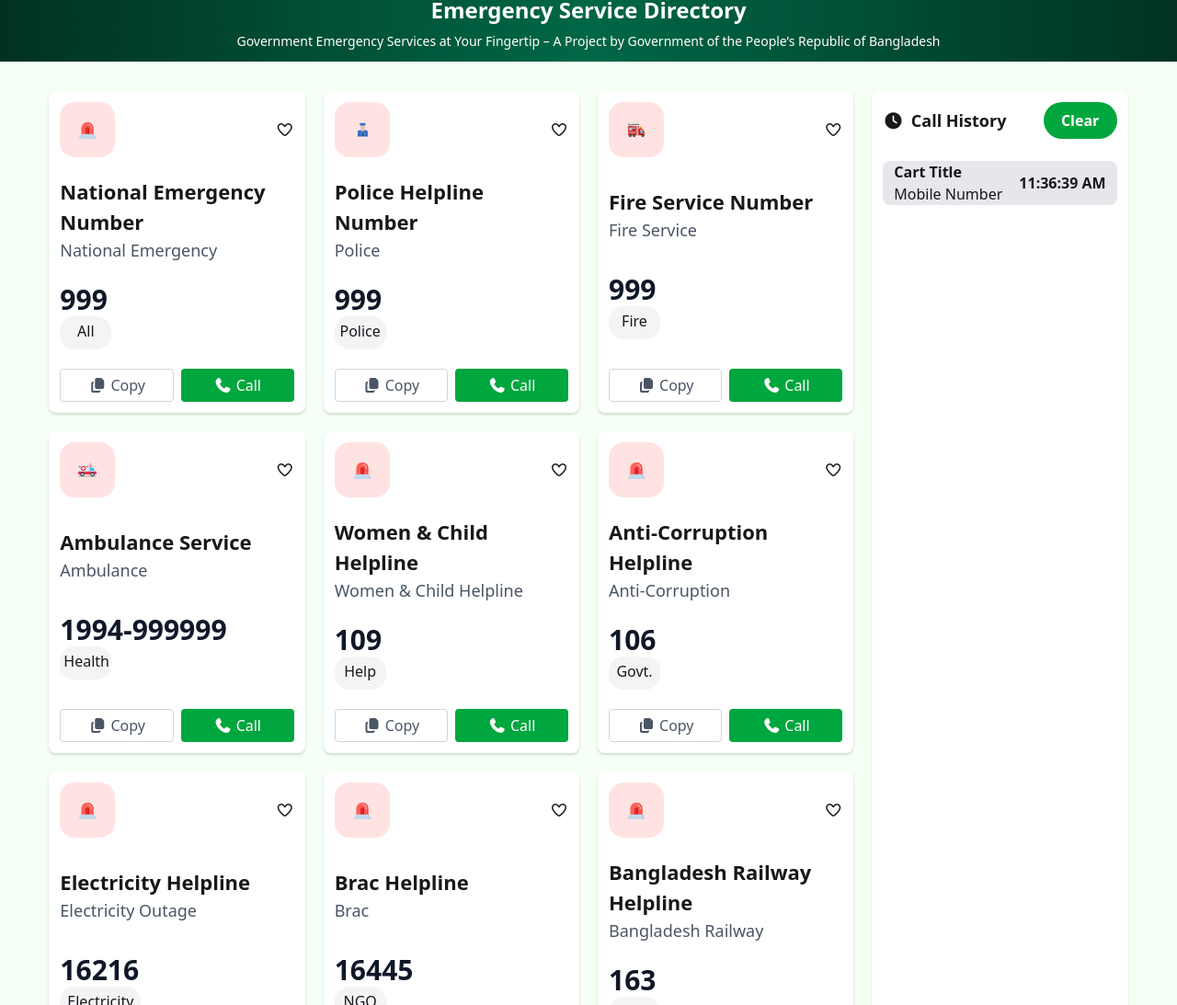
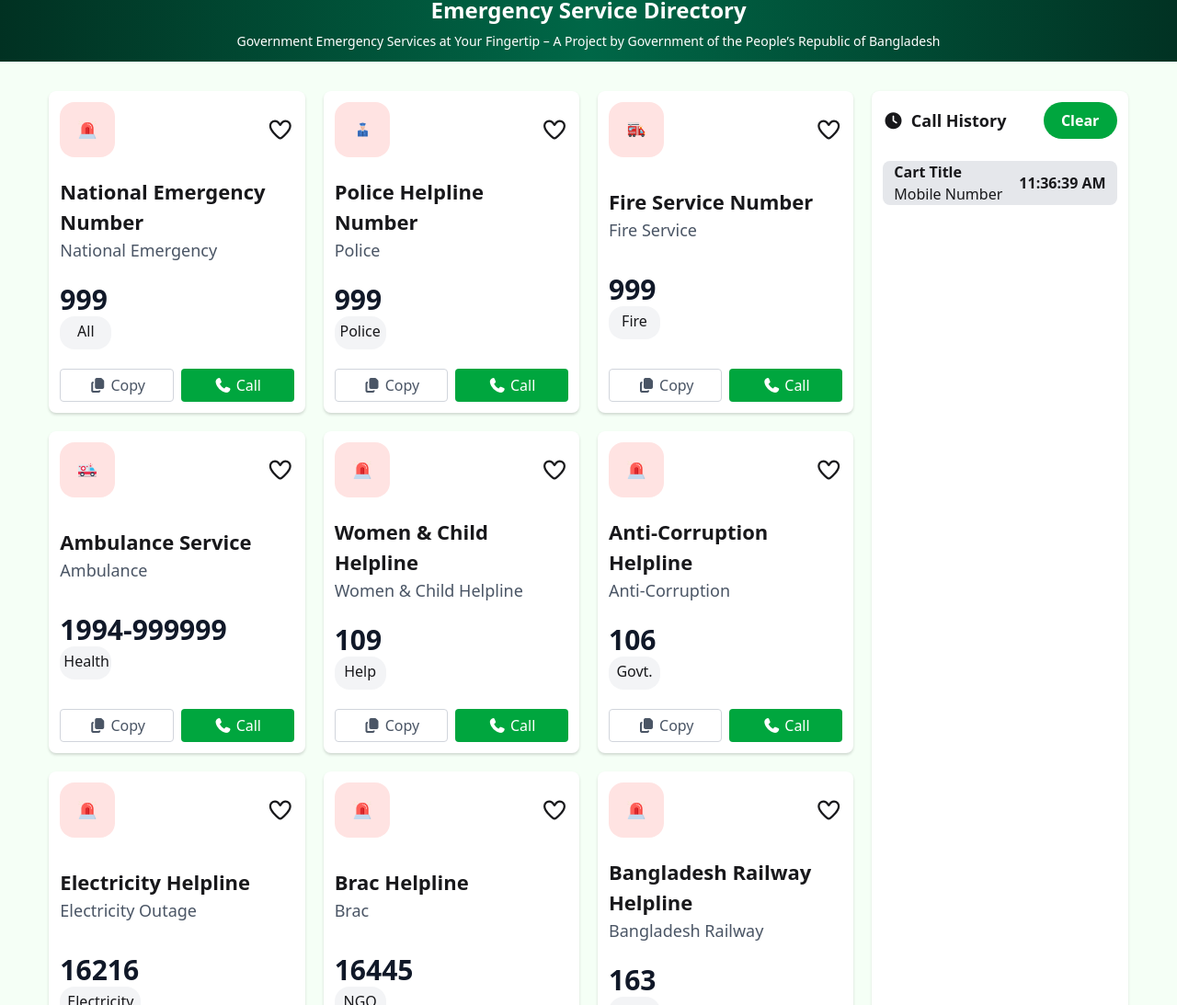
Before and after one commit to SuvroBiswas93/Emergency-hotline-website, a plain HTML site: page index.html in a window 1280 px wide. Shown: the part 177-1270 px from the top of the page at 92% size. Drawn offline with nearby package versions, Linux system fonts and the light colour scheme; a web font is replaced by a local one.

Commit message:
Add classes to heart icon inside card

```diff
--- a/index.html
+++ b/index.html
@@ -55,7 +55,7 @@
                         <div class="w-15 h-15 bg-[#FFE3E2] rounded-[16px] flex justify-center items-center p-1">
                             <img src="./assets/emergency.png" alt="" class="w-5 h-5">
                         </div>
-                        <i class="fa-regular fa-heart"></i>
+                        <i class="fa-regular fa-heart text-2xl cursor-pointer heart-icon"></i>
                     </div>
                     <div class="my-5">
                         <h1 class="hind-madurai font-extrabold text-[22px]">National Emergency Number</h1>
@@ -78,7 +78,7 @@
                         <div class="w-15 h-15 bg-[#FFE3E2] rounded-[16px] flex justify-center items-center p-1">
                             <img src="./assets/police.png" alt="" class="w-5 h-5">
                         </div>
-                        <i class="fa-regular fa-heart"></i>
+                        <i class="fa-regular fa-heart text-2xl cursor-pointer heart-icon"></i>
                     </div>
                     <div class="my-5">
                         <h1 class="hind-madurai font-extrabold text-[22px]">Police Helpline Number</h1>
@@ -101,7 +101,7 @@
                         <div class="w-15 h-15 bg-[#FFE3E2] rounded-[16px] flex justify-center items-center p-1">
                             <img src="./assets/fire-service.png" alt="" class="w-5 h-5">
                         </div>
-                        <i class="fa-regular fa-heart"></i>
+                        <i class="fa-regular fa-heart text-2xl cursor-pointer heart-icon"></i>
                     </div>
                     <div class="my-5">
                         <h1 class="hind-madurai font-extrabold text-[22px]">Fire Service Number</h1>
@@ -124,7 +124,7 @@
                         <div class="w-15 h-15 bg-[#FFE3E2] rounded-[16px] flex justify-center items-center p-1">
                             <img src="./assets/ambulance.png" alt="" class="w-5 h-5">
                         </div>
-                        <i class="fa-regular fa-heart"></i>
+                        <i class="fa-regular fa-heart text-2xl cursor-pointer heart-icon"></i>
                     </div>
                     <div class="my-5">
                         <h1 class="hind-madurai font-extrabold text-[22px]">Ambulance Service</h1>
@@ -147,7 +147,7 @@
                         <div class="w-15 h-15 bg-[#FFE3E2] rounded-[16px] flex justify-center items-center p-1">
                             <img src="./assets/emergency.png" alt="" class="w-5 h-5">
                         </div>
-                        <i class="fa-regular fa-heart"></i>
+                        <i class="fa-regular fa-heart text-2xl cursor-pointer heart-icon"></i>
                     </div>
                     <div class="my-5">
                         <h1 class="hind-madurai font-extrabold text-[22px]">Women & Child Helpline</h1>
@@ -170,7 +170,7 @@
                         <div class="w-15 h-15 bg-[#FFE3E2] rounded-[16px] flex justify-center items-center p-1">
                             <img src="./assets/emergency.png" alt="" class="w-5 h-5">
                         </div>
-                        <i class="fa-regular fa-heart"></i>
+                        <i class="fa-regular fa-heart text-2xl cursor-pointer heart-icon"></i>
                     </div>
                     <div class="my-5">
                         <h1 class="hind-madurai font-extrabold text-[22px]">Anti-Corruption Helpline</h1>
@@ -193,7 +193,7 @@
                         <div class="w-15 h-15 bg-[#FFE3E2] rounded-[16px] flex justify-center items-center p-1">
                             <img src="./assets/emergency.png" alt="" class="w-5 h-5">
                         </div>
-                        <i class="fa-regular fa-heart"></i>
+                        <i class="fa-regular fa-heart text-2xl cursor-pointer heart-icon"></i>
                     </div>
                     <div class="my-5">
                         <h1 class="hind-madurai font-extrabold text-[22px]">Electricity Helpline</h1>
@@ -216,7 +216,7 @@
                         <div class="w-15 h-15 bg-[#FFE3E2] rounded-[16px] flex justify-center items-center p-1">
                             <img src="./assets/emergency.png" alt="" class="w-5 h-5">
                         </div>
-                        <i class="fa-regular fa-heart"></i>
+                        <i class="fa-regular fa-heart text-2xl cursor-pointer heart-icon"></i>
                     </div>
                     <div class="my-5">
                         <h1 class="hind-madurai font-extrabold text-[22px]">Brac Helpline</h1>
@@ -239,7 +239,7 @@
                         <div class="w-15 h-15 bg-[#FFE3E2] rounded-[16px] flex justify-center items-center p-1">
                             <img src="./assets/emergency.png" alt="" class="w-5 h-5">
                         </div>
-                        <i class="fa-regular fa-heart"></i>
+                        <i class="fa-regular fa-heart text-2xl cursor-pointer heart-icon"></i>
                     </div>
                     <div class="my-5">
                         <h1 class="hind-madurai font-extrabold text-[22px]">Bangladesh Railway Helpline </h1>
--- a/script/script.js
+++ b/script/script.js
@@ -0,0 +1,2 @@
+
+const heartIcons = document.getElementsByClassName('heart-icon')
```
